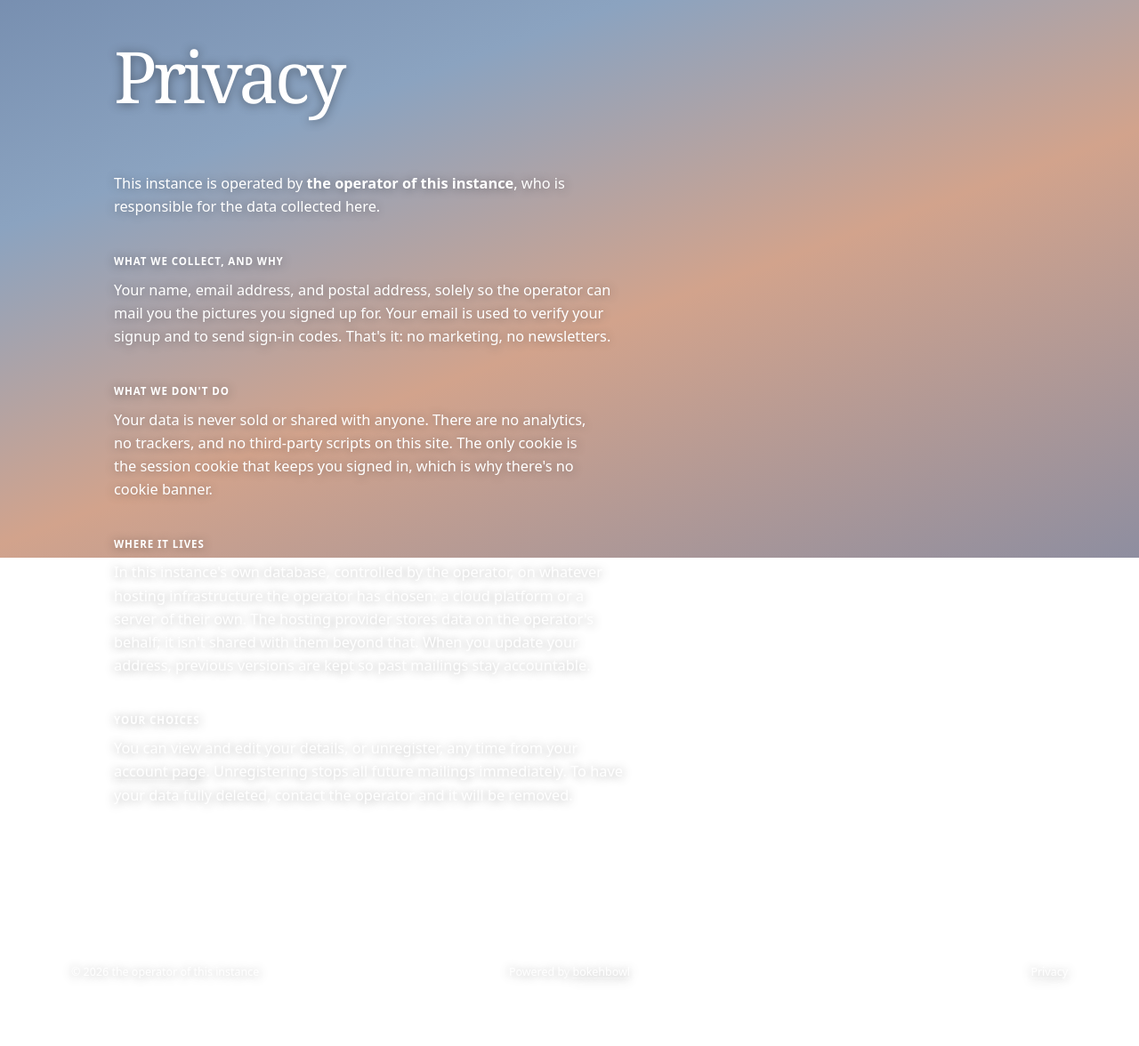
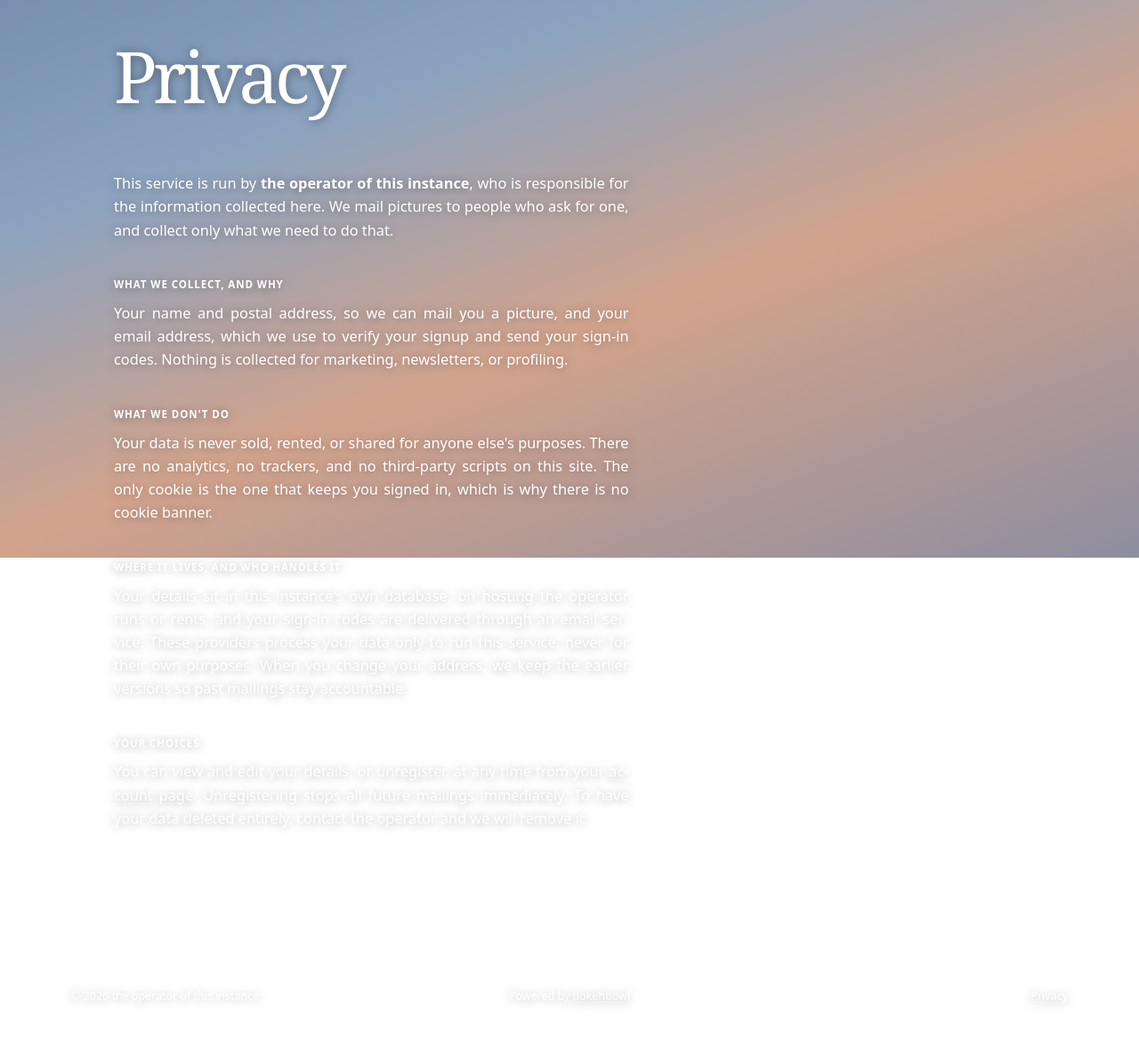
Before and after one commit to eferm/bokehbowl, a FastAPI app: page /privacy in a window 1280 px wide. Shown: the part 173-1349 px from the top of the page at 89% size. Before the commit the page ends 1276 px from the top, so only its background shows below. Run offline with FastAPI, Linux system fonts and the light colour scheme.

Commit message:
Clean up the default privacy page
Tightens the copy, discloses the email service alongside the host so
the generic default is true of any deployment, justifies the prose, and
matches list line-height and spacing to paragraphs.

Co-Authored-By: Claude Opus 4.8 <noreply@anthropic.com>

```diff
--- a/bokehbowl/static/site.css
+++ b/bokehbowl/static/site.css
@@ -249,8 +249,22 @@ a {
   text-wrap: pretty;
 }
 
+.prose ul {
+  max-width: 62ch;
+  margin: 0 0 1.25rem;
+  padding-left: 1.2rem;
+  font-size: 1.02rem;
+  line-height: 1.6;
+}
+
 .prose a {
   text-underline-offset: 0.18em;
+}
+
+.prose--justify p,
+.prose--justify li {
+  text-align: justify;
+  hyphens: auto;
 }
 
 .form-page {
--- a/bokehbowl/templates/privacy.html
+++ b/bokehbowl/templates/privacy.html
@@ -1,37 +1,36 @@
 {% extends "base.html" %}
-{% block title %}Privacy — Bokehbowl{% endblock %}
+{% block title %}Privacy | Bokehbowl{% endblock %}
 {% block content %}
-<article class="prose">
+<article class="prose prose--justify">
 <h1>Privacy</h1>
-<p>This instance is operated by <strong>{{ operator_name }}</strong>, who is
-responsible for the data collected here.</p>
+<p>This service is run by <strong>{{ operator_name }}</strong>, who is responsible for
+the information collected here. We mail pictures to people who ask for one, and collect
+only what we need to do that.</p>
 
 <h2>What we collect, and why</h2>
-<p>Your name, email address, and postal address, solely so the operator can mail you
-the pictures you signed up for. Your email is used to verify your signup and to send
-sign-in codes. That's it: no marketing, no newsletters.</p>
+<p>Your name and postal address, so we can mail you a picture, and your email address,
+which we use to verify your signup and send your sign-in codes. Nothing is collected
+for marketing, newsletters, or profiling.</p>
 
 <h2>What we don't do</h2>
-<p>Your data is never sold or shared with anyone. There are no analytics, no trackers,
-and no third-party scripts on this site. The only cookie is the session cookie that
-keeps you signed in, which is why there's no cookie banner.</p>
+<p>Your data is never sold, rented, or shared for anyone else's purposes. There are no
+analytics, no trackers, and no third-party scripts on this site. The only cookie is the
+one that keeps you signed in, which is why there is no cookie banner.</p>
 
-<h2>Where it lives</h2>
-<p>In this instance's own database, controlled by the operator, on whatever hosting
-infrastructure the operator has chosen: a cloud platform or a server of their own.
-The hosting provider stores data on the operator's behalf; it isn't shared with them
-beyond that. When you update your address, previous versions are kept so past
-mailings stay accountable.</p>
-{# Running your own instance? This page is a generic default — the project can't
-know whether you deploy to Railway, Fly.io, Cloudflare, or a box in your closet.
-Replace it with the specifics of your setup by dropping a privacy.html
-into instance/templates/. #}
+<h2>Where it lives, and who handles it</h2>
+<p>Your details sit in this instance's own database, on hosting the operator runs or
+rents, and your sign-in codes are delivered through an email service. These providers
+process your data only to run this service, never for their own purposes. When you
+change your address, we keep the earlier versions so past mailings stay accountable.</p>
+{# Operators: this generic default is written to be true of any deployment. For the
+specifics of your own hosting, email, and jurisdiction, drop a privacy.html into
+instance/templates/ to replace it. #}
 
 <h2>Your choices</h2>
-<p>You can view and edit your details, or unregister, any time from your
+<p>You can view and edit your details, or unregister, at any time from your
 <a href="/account">account page</a>. Unregistering stops all future mailings
-immediately. To have your data fully deleted, contact the operator{% if operator_email %}
-at <a href="mailto:{{ operator_email }}">{{ operator_email }}</a>{% endif %} and it
-will be removed.</p>
+immediately. To have your data deleted entirely, contact the operator{% if operator_email %}
+at <a href="mailto:{{ operator_email }}">{{ operator_email }}</a>{% endif %} and we will
+remove it.</p>
 </article>
 {% endblock %}
```
Also changed, not shown: tests/test_pages.py (+1 -1 lines).
